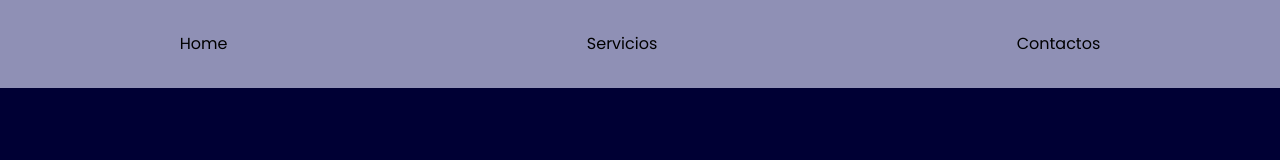
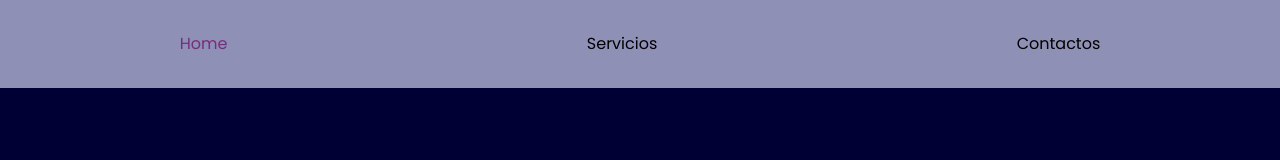
Before and after one commit to BryanGordon/gym, a React (Vite) app: page / in a window 1280 px wide. Shown: the top 160 px of the page. Built offline with nearby package versions, Linux system fonts and the light colour scheme.

Commit message:
Add classes

```diff
--- a/src/components/Navbar.tsx
+++ b/src/components/Navbar.tsx
@@ -5,13 +5,13 @@
     <nav>
       <ul className='w-full py-8 bg-[#8F90B5] flex justify-around'>
         <li>
-          <NavLink to='/'>Home</NavLink>
+          <NavLink className='navbar-element' to='/'>Home</NavLink>
         </li>
         <li>
-          <NavLink to='/servicios'>Servicios</NavLink>
+          <NavLink className='navbar-element' to='/servicios'>Servicios</NavLink>
         </li>
         <li>
-          <NavLink to='/contactos'>Contactos</NavLink>
+          <NavLink className='navbar-element' to='/contactos'>Contactos</NavLink>
         </li>
       </ul>
     </nav>
```
